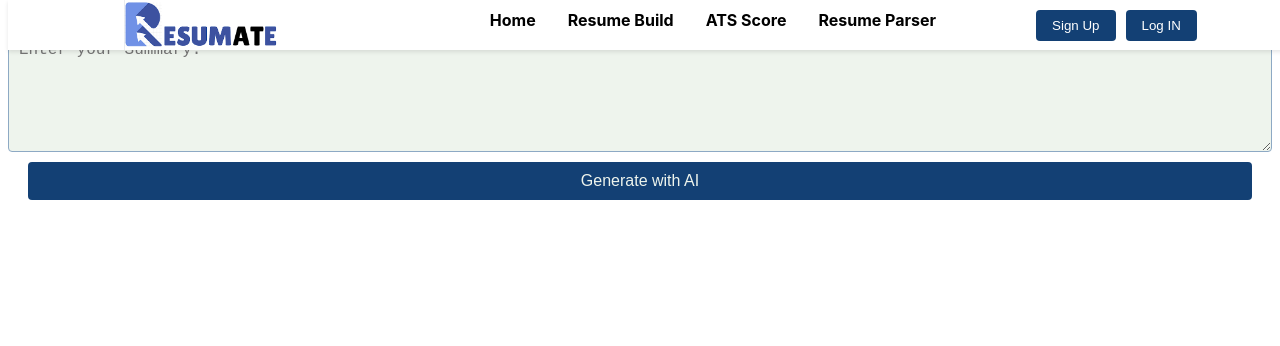
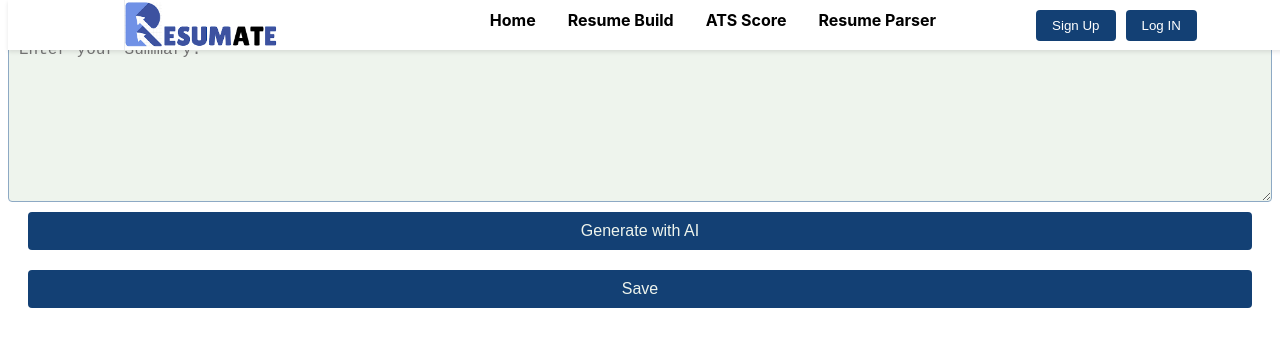
Before and after one commit to 66biswajeet/ats, a React (Vite) app in the folder frontend/: page /dashboard/resume/1/edit/summary in a window 1280 px wide. Shown: the top 346 px of the page. Built offline with nearby package versions, Linux system fonts and the light colour scheme; no server answers.

Commit message:
genSummary

```diff
--- a/frontend/src/Dashboard/resume/[resumeId]/edit/Summary.jsx
+++ b/frontend/src/Dashboard/resume/[resumeId]/edit/Summary.jsx
@@ -28,7 +28,7 @@ const StyledInput = styled.textarea`
   color: var(--third-color);
   background-color: var(--fifth-color);
   transition: border-color 0.3s ease;
-  height: 100px;
+  height: 150px;
 
   &:focus {
     outline: none;
@@ -90,7 +90,7 @@ const ResumeSummaryInput = () => {
     const resumeData = {
       resumeId: resumeId,
 
-      summary: response,
+      summary: userSummary,
       summaryHeading: "Summary",
     };
 
@@ -129,8 +129,8 @@ const ResumeSummaryInput = () => {
 
       setSelectedResume(resume);
       if (resume) {
-        // setSummary(resume.summary);
-        setSummary(response);
+        setUserSummary(resume.summary || "");
+        //  setSummary(response);
       }
     }
   }, [resumes, resumeId]);
@@ -145,7 +145,10 @@ const ResumeSummaryInput = () => {
     } catch (error) {
       console.error("Error fetching response:", error);
     }
-    setLoading(false);
+    // setLoading(false);
+    setUserSummary(response);
+    console.log(userSummary);
+    console.log(response);
   };
 
   return (
@@ -169,13 +172,14 @@ const ResumeSummaryInput = () => {
         onChange={(e) => setUserSummary(e.target.value)}
       />
       <Button onClick={generateResponse}>Generate with AI</Button>
-      {response && (
+      <Button onClick={handleEditResumes}>Save</Button>
+      {/* {response && (
         <div className="border p-4 rounded">
           <h3 className="font-bold mb-2">AI Response:</h3>
           <p>{response}</p>
           <Button onClick={handleEditResumes}>Save</Button>
         </div>
-      )}
+      )} */}
     </InputContainer>
   );
 };
--- a/frontend/src/pages/ResumeTemplate1.jsx
+++ b/frontend/src/pages/ResumeTemplate1.jsx
@@ -31,7 +31,7 @@ const ContactInfo = styled.div`
 
 const Summary = styled.p`
   font-size: 10pt;
-  text-align: center;
+  // text-align: center;
   margin-bottom: 5mm;
 `;
 
```
